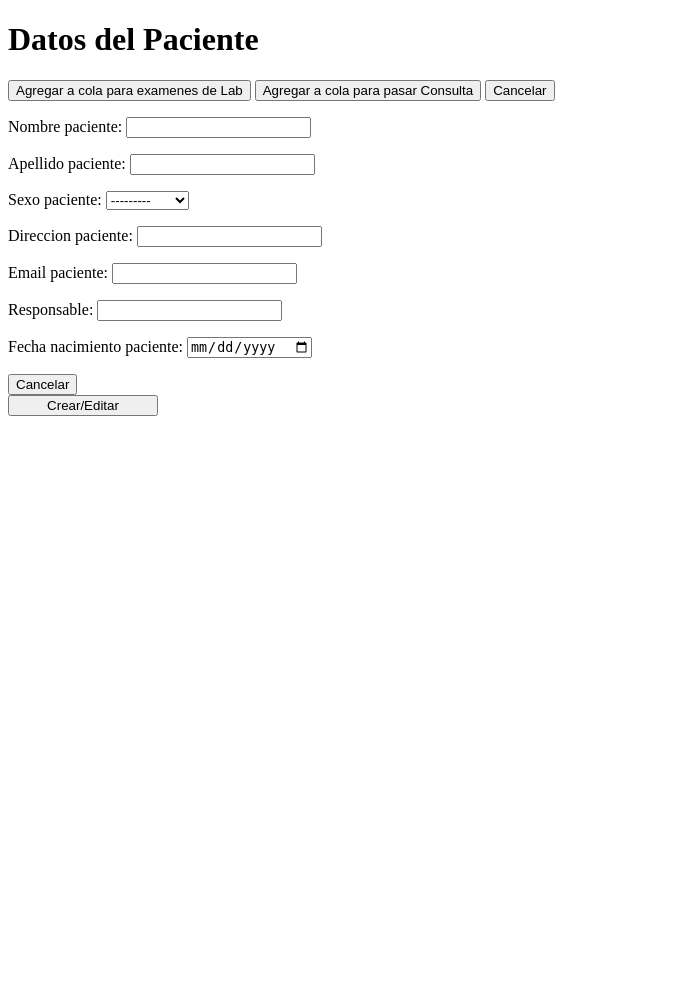
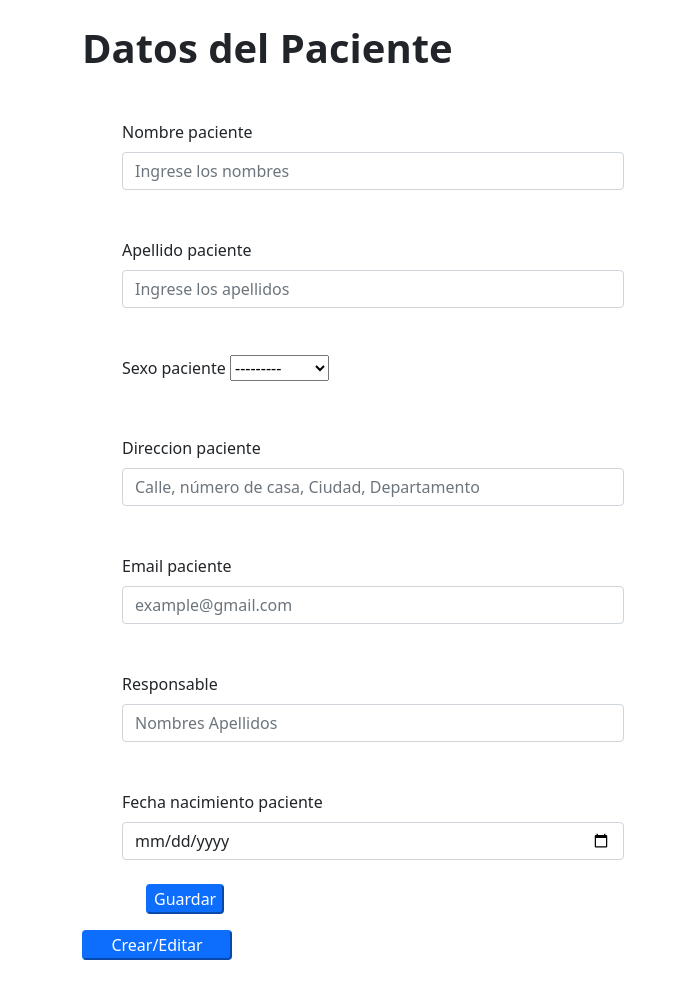
Before and after one commit to code-geeks-dsi/sistema_clinico_medico, a Django app: page /expediente/paciente/datos in a window 1280 px wide. Shown: the whole page, without its empty margins (0-679 px from the left). Before the commit the page ends 416 px from the top, so only its background shows below. Run offline with Django 3.2, Linux system fonts and the light colour scheme.

Commit message:
Aplicación de estilo a la vista datosdelPaciente

```diff
--- a/modulo_expediente/forms.py
+++ b/modulo_expediente/forms.py
@@ -1,5 +1,5 @@
 from django import forms
-from django.forms import ModelForm
+from django.forms import ModelForm, TextInput
 from django import forms
 from .models import Paciente
 
@@ -26,4 +26,30 @@ class DatosDelPaciente(ModelForm):
                'placeholder': 'Select a date',
                'type': 'date'
               }),
+            'nombre_paciente': TextInput(
+               attrs={'class': 'form-control',
+               'placeholder': 'Ingrese los nombres',
+              }
+            ),
+            'apellido_paciente': TextInput(
+               attrs={'class': 'form-control',
+               'placeholder': 'Ingrese los apellidos',
+              }
+            ),
+            'direccion_paciente': TextInput(
+               attrs={'class': 'form-control',
+               'placeholder': 'Calle, número de casa, Ciudad, Departamento',
+              }
+            ),
+            'email_paciente': TextInput(
+               attrs={'class': 'form-control',
+               'placeholder': 'example@gmail.com',
+              }
+            ),
+            'responsable': TextInput(
+               attrs={'class': 'form-control',
+               'placeholder': 'Nombres Apellidos',
+              }
+            ),
+
 }
--- a/modulo_expediente/templates/datosdelPaciente.html
+++ b/modulo_expediente/templates/datosdelPaciente.html
@@ -4,26 +4,31 @@
     <meta charset="UTF-8">
     <meta http-equiv="X-UA-Compatible" content="IE=edge">
     <meta name="viewport" content="width=device-width, initial-scale=1.0">
+    <link href="https://cdn.jsdelivr.net/npm/bootstrap@5.0.2/dist/css/bootstrap.min.css" rel="stylesheet" integrity="sha384-EVSTQN3/azprG1Anm3QDgpJLIm9Nao0Yz1ztcQTwFspd3yD65VohhpuuCOmLASjC" crossorigin="anonymous">
     <title>DatosDelPaciente</title>
-
-    <h1>Datos del Paciente</h1>
-
 </head>
 <body>
-    <form method="POST">
+  <div class="container py-4 ">
+    <h1 class="fw-bold">Datos del Paciente</h1>
+    <form class="px-4" method="POST">
+      <div class="col-12 col-md-6 bg-white p-3">
         {% csrf_token %}
-        <input type="button"  value="Agregar a cola para examenes de Lab">
-        <input type="button"  value="Agregar a cola para pasar Consulta">
-        <input type="button"  value="Cancelar">
-        {{ formulario.as_p }}
-        <input type="submit"  value="Cancelar">
-      </form>
-
-      <form action="" method="POST" enctype="multipart/form-data" style="color: white;">
-        {% csrf_token %}
-
-        <input type="submit" value="Crear/Editar" style=" width:150px;">
-      </form>
+        {% for field in formulario.visible_fields %}
+            <div class="mb-4">
+              <label for="exampleInputPassword1" class="form-label mt-4">{{field.label}}</label>
+              {{field}}
+            </div>
+        {% endfor %}
+        <div class="px-4">
+          <input type="submit" class="btn-primary rounded"  value="Guardar">
+        </div>
+      </div>
+    </form>
+    <form action="" method="POST" enctype="multipart/form-data" style="color: white;">
+      {% csrf_token %}
+      <input type="submit" class="btn-primary rounded" value="Crear/Editar" style=" width:150px;">
+    </form>
+  </div>
 
 </body>
 </html>
```
